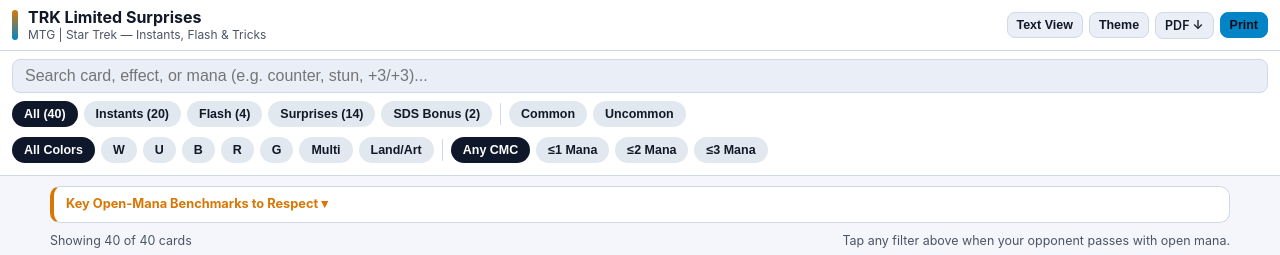
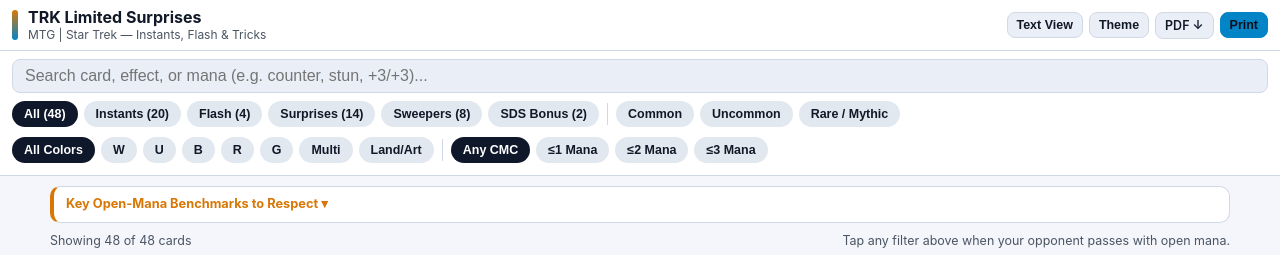
Before and after one commit to yueqiusun/apps, a plain HTML site: page mtg/index.html in a window 1280 px wide. Shown: the top 255 px of the page. Drawn offline with Linux system fonts and the light colour scheme.

Commit message:
Add all-rarity board sweepers (including -1/-1 and 1-dmg) to web + PDF

```diff
--- a/mtg/index.html
+++ b/mtg/index.html
@@ -415,6 +415,7 @@
     .badge-instant { background: rgba(56, 189, 248, 0.16); color: var(--accent); }
     .badge-flash { background: rgba(168, 85, 247, 0.18); color: #c084fc; }
     .badge-surprise { background: var(--amber-bg); color: var(--amber-text); }
+    .badge-sweeper { background: rgba(239, 68, 68, 0.18); color: var(--danger); }
     .badge-sds { background: rgba(239, 68, 68, 0.16); color: var(--danger); }
 
     :root:not([data-theme="dark"]) .badge-flash { color: #7e22ce; }
@@ -424,6 +425,7 @@
 
     .badge-C { background: var(--surface-2); color: var(--muted); border: 1px solid var(--border); }
     .badge-U { background: #94a3b8; color: #0f172a; }
+    .badge-R { background: #eab308; color: #0f172a; }
     .badge-M { background: #ea580c; color: #ffffff; }
 
     .card-oracle {
@@ -644,14 +646,16 @@
         <input type="search" id="searchInput" placeholder="Search card, effect, or mana (e.g. counter, stun, +3/+3)..." aria-label="Search cards" />
       </div>
       <div class="filter-scroll" id="catFilters" aria-label="Category filters">
-        <button class="pill active" data-cat="all">All (40)</button>
+        <button class="pill active" data-cat="all">All (48)</button>
         <button class="pill" data-cat="instant">Instants (20)</button>
         <button class="pill" data-cat="flash">Flash (4)</button>
         <button class="pill" data-cat="surprise">Surprises (14)</button>
+        <button class="pill" data-cat="sweeper">Sweepers (8)</button>
         <button class="pill" data-cat="sds">SDS Bonus (2)</button>
         <span class="pill-group-sep"></span>
         <button class="pill" data-rarity="C">Common</button>
         <button class="pill" data-rarity="U">Uncommon</button>
+        <button class="pill" data-rarity="RM">Rare / Mythic</button>
       </div>
       <div class="filter-scroll" id="colorFilters" aria-label="Color and mana filters">
         <button class="pill active" data-color="all">All Colors</button>
@@ -673,8 +677,8 @@
     <main id="mainScroller">
       <div class="container">
         <div class="print-header">
-          <h1>MTG | Star Trek (TRK) Limited — Opponent Surprises Cheat Sheet</h1>
-          <p>All 20 Common/Uncommon Instants, 4 Flash Cards, 14 Hand/Board Surprises, and 2 Stardates (SDS) Bonus Sheet Watchouts.</p>
+          <h1>MTG | Star Trek (TRK) Limited — Opponent Surprises &amp; Sweepers Cheat Sheet</h1>
+          <p>All 20 Common/Uncommon Instants, 4 Flash Cards, 14 Hand/Board Surprises, 8 All-Rarity Board Sweepers, and 2 Stardates (SDS) Bonus Sheet Watchouts.</p>
         </div>
 
         <details class="cheat-banner">
@@ -986,6 +990,64 @@
         tip: "2 instant-speed reach to your face or 3 life out of combat."
       },
 
+      // === BOARD SWEEPERS (ALL RARITIES, 8) ===
+      {
+        name: "D'Ghor Bloodletter",
+        cost: "{2}{B}", cmc: 3, colors: ["B"], rarity: "U", cat: "sweeper",
+        type: "Creature — Klingon Assassin (2/2)",
+        oracle: "When this creature enters, choose one —\n• All other creatures get -1/-1 until end of turn.\n• Each player sacrifices a creature of their choice.",
+        tip: "Uncommon -1/-1 sweeper to all other creatures on a 2/2 body for {2}{B} (punishes x/1 tokens and Officers!)."
+      },
+      {
+        name: "Khan, Despot by Design",
+        cost: "{4}{R}", cmc: 5, colors: ["R"], rarity: "U", cat: "sweeper",
+        type: "Legendary Creature — Human Rogue (5/4)",
+        oracle: "Trample\nWhen Khan enters, he deals 1 damage to each opponent and each creature your opponents control.",
+        tip: "Uncommon one-sided 1-damage sweeper on a 5/4 trampler — wipes all your 1-toughness creatures."
+      },
+      {
+        name: "Encounter the Unknown",
+        cost: "{1}{R}{R}", cmc: 3, colors: ["R"], rarity: "R", cat: "sweeper",
+        type: "Instant",
+        oracle: "Choose one —\n• Come in Peace — Exile the top two cards of your library. Until the end of your next turn, you may play those cards.\n• Shoot to Kill — Encounter the Unknown deals 2 damage to each creature and each player.",
+        tip: "Rare INSTANT-speed 2-damage board wipe for {1}{R}{R}!"
+      },
+      {
+        name: "The Destruction of Praxis",
+        cost: "{3}{B}{B}", cmc: 5, colors: ["B"], rarity: "R", cat: "sweeper",
+        type: "Sorcery",
+        oracle: "Strange new worlds — All creatures get -X/-X until end of turn, where X is the number of differently named lands you control. If X is 6 or more, create two 2/1 red Klingon Warrior creature tokens with haste.",
+        tip: "Rare -X/-X black wrath; scales with differently named lands (often -3/-3 to -6/-6)."
+      },
+      {
+        name: "The City on the Edge of Forever",
+        cost: "{3}{W}{B}", cmc: 5, colors: ["W", "B"], rarity: "R", cat: "sweeper",
+        type: "Enchantment — Saga",
+        oracle: "I — All artifacts and creatures phase out. Create a 0/1 white Human creature token with \"Permanents can't phase in.\"\nII — You draw two cards and each player loses 2 life.\nIII — Sacrifice a creature token. If you do, you gain 5 life.",
+        tip: "Rare Orzhov board wipe: permanently phases out all creatures & artifacts until the 0/1 Human is removed."
+      },
+      {
+        name: "Engineered Explosives",
+        cost: "{X}", cmc: 0, colors: ["C"], rarity: "R", cat: "sweeper",
+        type: "Artifact",
+        oracle: "Sunburst\n{2}, Sacrifice this artifact: Destroy each nonland permanent with mana value equal to the number of charge counters on this artifact.",
+        tip: "Rare instant-speed sweeper at {2}: X=0 wipes all tokens; X=1/2/3 wipes all 1/2/3-drops."
+      },
+      {
+        name: "Crystalline Entity",
+        cost: "{8}", cmc: 8, colors: ["C"], rarity: "M", cat: "sweeper",
+        type: "Artifact Creature — Elemental (7/7)",
+        oracle: "Flying\nWhen this creature enters, if you cast it, destroy all nonartifact creatures.",
+        tip: "Mythic 8-mana 7/7 flyer that destroys all nonartifact creatures on ETB."
+      },
+      {
+        name: "Decree of Pain",
+        cost: "{6}{B}{B}", cmc: 8, colors: ["B"], rarity: "M", cat: "sweeper",
+        type: "Sorcery",
+        oracle: "Destroy all creatures. They can't be regenerated. Draw a card for each creature destroyed this way.\nCycling {3}{B}{B}\nWhen you cycle this card, all creatures get -2/-2 until end of turn.",
+        tip: "SDS bonus sheet (~1 in 25 packs). Uncounterable instant-speed -2/-2 board wipe for {3}{B}{B}, or full wrath for {6}{B}{B}."
+      },
+
       // === SDS STARDATES BONUS SHEET (2) ===
       {
         name: "Ertai Resurrected",
@@ -1050,7 +1112,15 @@
       "Consider the Prime Directive": "https://cards.scryfall.io/normal/front/4/e/4e8f75b8-cca7-4ed3-90db-bcac02e74611.jpg?1784036751",
       "Flare of Fortitude": "https://cards.scryfall.io/normal/front/3/6/362e20d5-5e7f-4367-86d0-ac5fc556682d.jpg?1793187303",
       "A Good Day to Die": "https://cards.scryfall.io/normal/front/e/2/e2b350b2-0eda-4c2b-b9d6-b58ab4848545.jpg?1785981483",
-      "Test of Identity": "https://cards.scryfall.io/normal/front/7/e/7e1c0423-bf58-47a1-a838-c15bbf40eaba.jpg?1793359534"
+      "Test of Identity": "https://cards.scryfall.io/normal/front/7/e/7e1c0423-bf58-47a1-a838-c15bbf40eaba.jpg?1793359534",
+      "D'Ghor Bloodletter": "https://cards.scryfall.io/normal/front/5/0/5075645d-ef69-4559-953e-c3140153bd75.jpg?1792753733",
+      "Khan, Despot by Design": "https://cards.scryfall.io/normal/front/f/d/fd283ef1-fd8c-4288-8efa-6e81c92b3415.jpg?1793013585",
+      "Encounter the Unknown": "https://cards.scryfall.io/normal/front/9/a/9a49f66c-7017-4ddd-8787-21d68fe1bff5.jpg?1793274490",
+      "The Destruction of Praxis": "https://cards.scryfall.io/normal/front/3/d/3d33ac2a-73a9-4804-bf9f-c8cf4eea1c76.jpg?1793187997",
+      "The City on the Edge of Forever": "https://cards.scryfall.io/normal/front/a/a/aac6f64d-d39a-4994-bc70-6b477b2640f8.jpg?1787205815",
+      "Engineered Explosives": "https://cards.scryfall.io/normal/front/e/f/ef2d8db7-3f86-4d87-97ca-368444dc7f16.jpg?1792508441",
+      "Crystalline Entity": "https://cards.scryfall.io/normal/front/c/b/cbc4ac70-0a4c-4973-a366-dd67d8901e21.jpg?1784036804",
+      "Decree of Pain": "https://cards.scryfall.io/normal/front/5/d/5d041b08-0021-438a-80fd-ca54839ffe5e.jpg?1793187345"
     };
 
     const state = {
@@ -1078,18 +1148,26 @@
       if (cat === "instant") return `<span class="badge badge-instant">Instant</span>`;
       if (cat === "flash") return `<span class="badge badge-flash">Flash</span>`;
       if (cat === "surprise") return `<span class="badge badge-surprise">Surprise</span>`;
+      if (cat === "sweeper") return `<span class="badge badge-sweeper">Sweeper</span>`;
       return `<span class="badge badge-sds">SDS Bonus</span>`;
     }
 
     function rarityLabel(r) {
       if (r === "C") return "Common";
       if (r === "U") return "Uncommon";
+      if (r === "R") return "Rare";
       return "Mythic";
     }
 
     function matches(card) {
       if (state.cat !== "all" && card.cat !== state.cat) return false;
-      if (state.rarity !== "all" && card.rarity !== state.rarity) return false;
+      if (state.rarity !== "all") {
+        if (state.rarity === "RM") {
+          if (card.rarity !== "R" && card.rarity !== "M") return false;
+        } else if (card.rarity !== state.rarity) {
+          return false;
+        }
+      }
       if (state.color !== "all") {
         if (state.color === "M") {
           if (card.colors.length < 2) return false;
--- a/mtg/sw.js
+++ b/mtg/sw.js
@@ -1,4 +1,4 @@
-const CACHE_NAME = 'trk-surprises-v3';
+const CACHE_NAME = 'trk-surprises-v4';
 const ASSETS = [
   './',
   './index.html',
```
Also changed, not shown: 1 other file.
